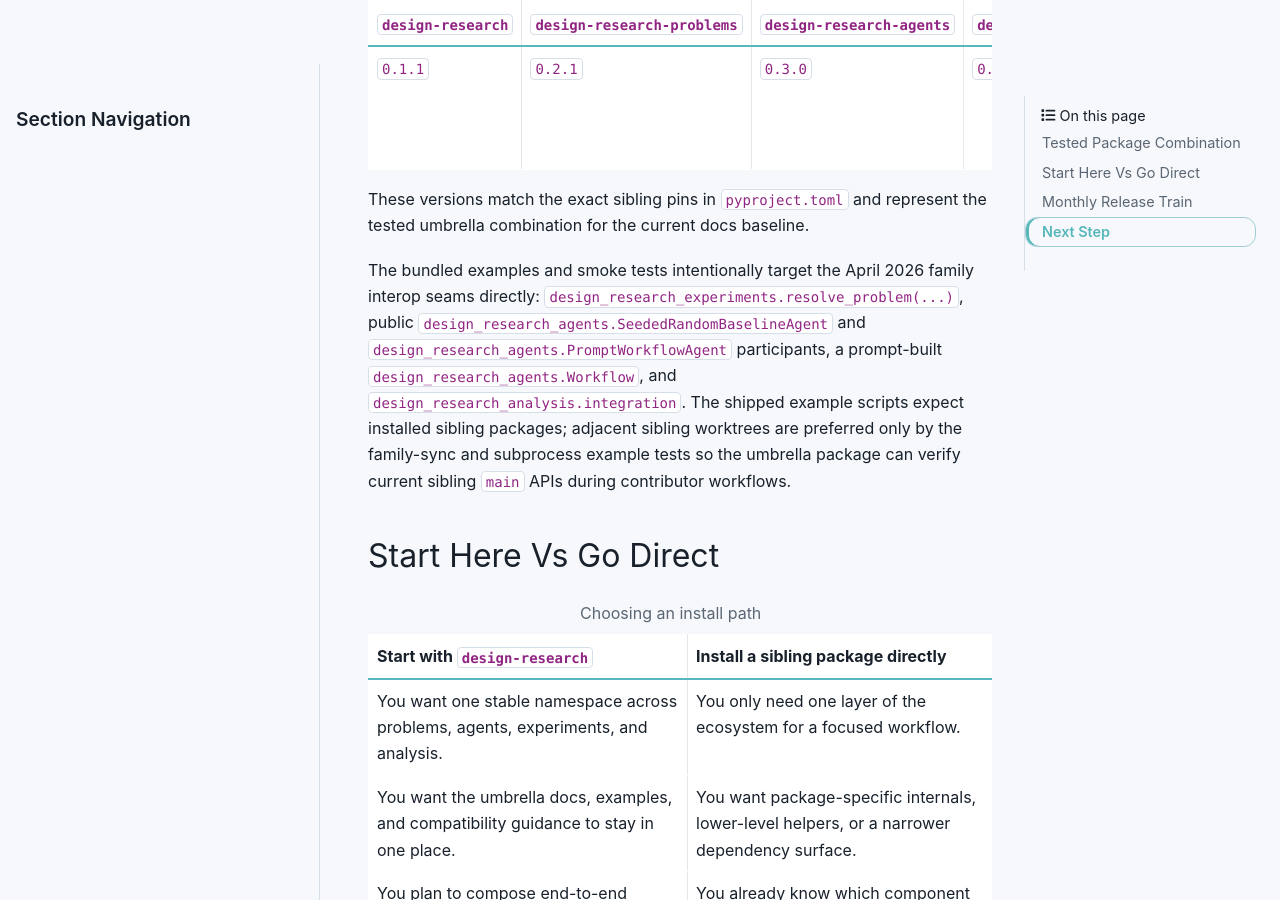
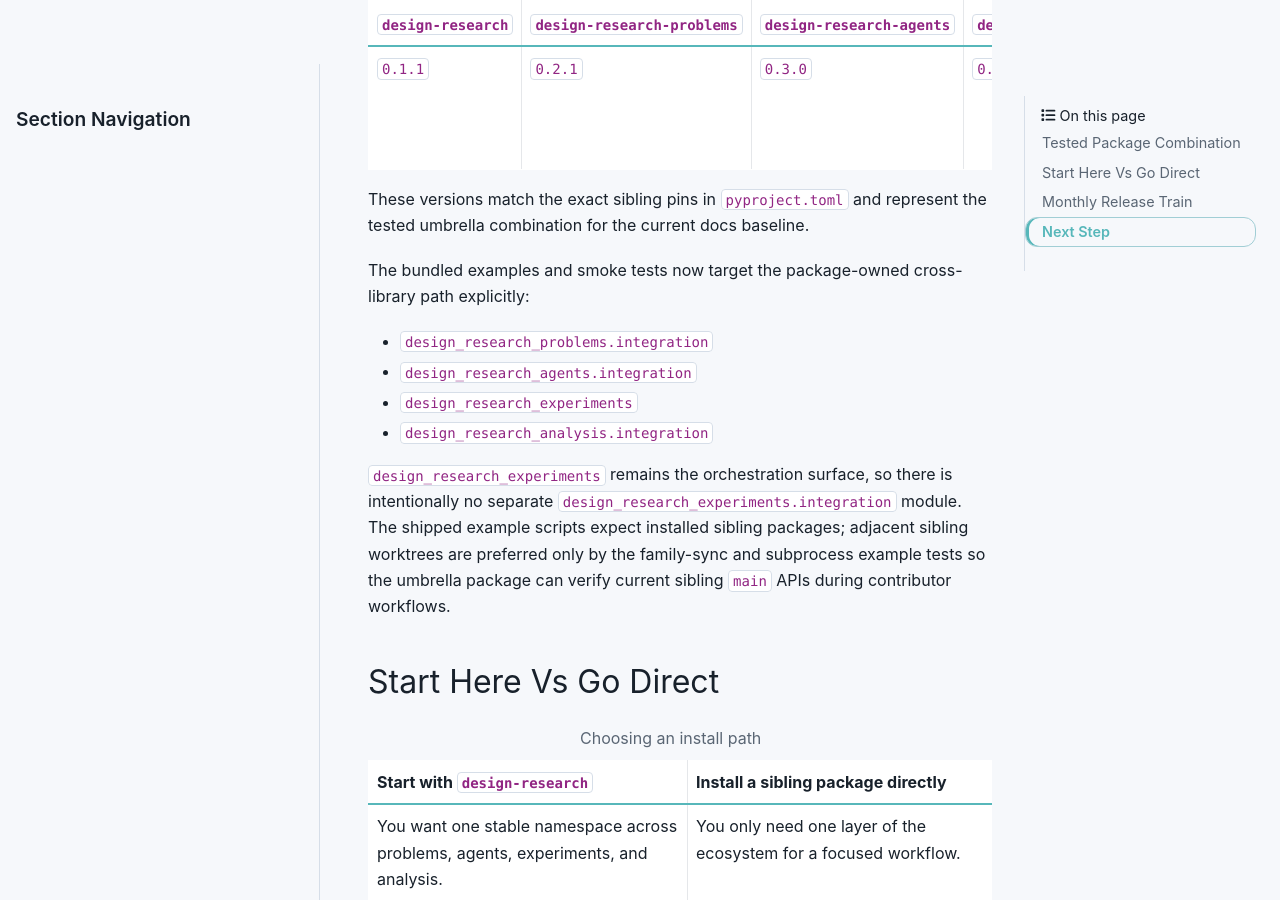
Before and after one commit to cmudrc/design-research, a Sphinx documentation site: the page built from docs/compatibility.rst, in a window 1280 px wide and 900 px high, scrolled down 616 px. Built offline with Sphinx 7.4.7 and the PyData theme 0.15.4, drawn with Linux system fonts in a browser that asks for light colours.

Commit message:
Document package-owned ecosystem seams

```diff
--- a/docs/compatibility.rst
+++ b/docs/compatibility.rst
@@ -30,15 +30,20 @@ Tested Package Combination
 These versions match the exact sibling pins in ``pyproject.toml`` and represent
 the tested umbrella combination for the current docs baseline.
 
-The bundled examples and smoke tests intentionally target the April 2026 family
-interop seams directly: ``design_research_experiments.resolve_problem(...)``,
-public ``design_research_agents.SeededRandomBaselineAgent`` and
-``design_research_agents.PromptWorkflowAgent`` participants, a prompt-built
-``design_research_agents.Workflow``, and
-``design_research_analysis.integration``. The shipped example scripts expect
-installed sibling packages; adjacent sibling worktrees are preferred only by
-the family-sync and subprocess example tests so the umbrella package can verify
-current sibling ``main`` APIs during contributor workflows.
+The bundled examples and smoke tests now target the package-owned cross-library
+path explicitly:
+
+- ``design_research_problems.integration``
+- ``design_research_agents.integration``
+- ``design_research_experiments``
+- ``design_research_analysis.integration``
+
+``design_research_experiments`` remains the orchestration surface, so there is
+intentionally no separate ``design_research_experiments.integration`` module.
+The shipped example scripts expect installed sibling packages; adjacent sibling
+worktrees are preferred only by the family-sync and subprocess example tests so
+the umbrella package can verify current sibling ``main`` APIs during
+contributor workflows.
 
 Start Here Vs Go Direct
 -----------------------
--- a/docs/index.rst
+++ b/docs/index.rst
@@ -78,6 +78,10 @@ studying human and AI design behavior.
 Together these libraries support end-to-end design research pipelines, from
 study design through execution and interpretation.
 
+The tested cross-library path uses owner-owned seams in ``problems``,
+``agents``, and ``analysis``, with ``design-research-experiments`` itself
+serving as the orchestration layer.
+
 .. container:: drc-home-ecosystem
 
    .. image:: _static/ecosystem-platform.svg
```
Also changed, not shown: README.md (+8 -7 lines), 3 other files.
